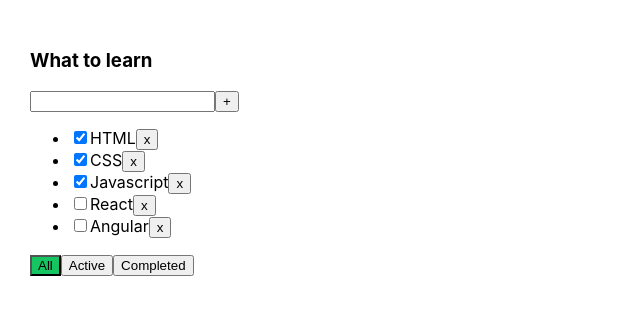
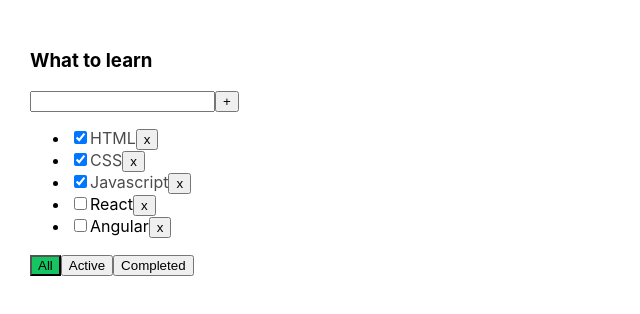
Before and after one commit to Yaroslav-Mig/todoList-react-ts, a React (Create React App) app: page / in a window 1280 px wide. Shown: the top 314 px of the page, without its empty margins (0-640 px from the left). Built offline with nearby package versions, Linux system fonts and the light colour scheme.

Commit message:
feat: add visual difference between task`s status

```diff
--- a/src/components/todoList.module.css
+++ b/src/components/todoList.module.css
@@ -8,3 +8,6 @@
 .btn_active {
   background-color: rgb(21, 197, 97);
 }
+.task_completed {
+  opacity: 0.7;
+}
--- a/src/components/todoList.tsx
+++ b/src/components/todoList.tsx
@@ -54,7 +54,7 @@ export function TodoList(props: PropsType) {
     return (
       <li key={item.id}>
         <input type='checkbox' checked={item.isDone} onChange={onStatusHandler} />
-        <span>{item.title}</span>
+        <span className={item.isDone ? classes.task_completed : ''}>{item.title}</span>
         <button onClick={onRemoveHandler}>x</button>
       </li>
     );
```
